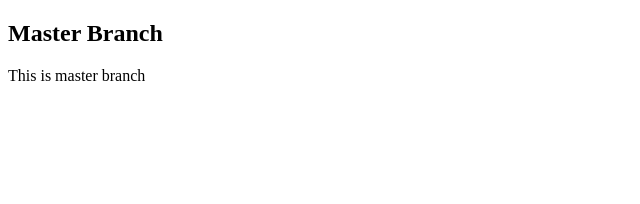
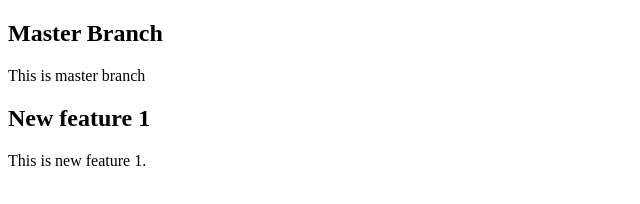
Before and after one commit to khinnwewin/pre_intern01, a plain HTML site: page testbranch.html in a window 1280 px wide. Shown: the whole page, without its empty margins (0-640 px from the left). Drawn offline with Linux system fonts and the light colour scheme.

Commit message:
added new feature1

```diff
--- a/testbranch.html
+++ b/testbranch.html
@@ -8,5 +8,7 @@
 <body>
    <h2>Master Branch</h2>
    This is master branch
+   <h2>New feature 1</h2>
+   This is new feature 1.
 </body>
 </html>
```
